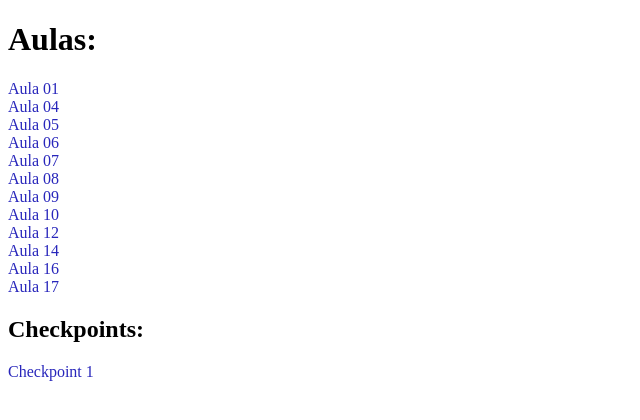
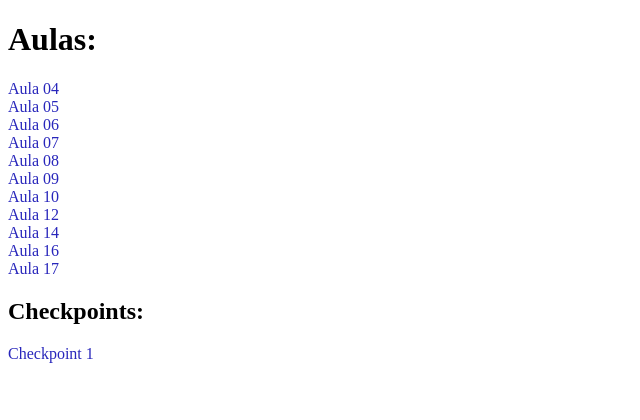
Before and after one commit to Rafael-Morales-Nardini/FrontEnd, a plain HTML site: page index.html in a window 1280 px wide. Shown: the whole page, without its empty margins (0-640 px from the left). Drawn offline with Linux system fonts and the light colour scheme.

Commit message:
Ajustes ao gitpages

```diff
--- a/index.html
+++ b/index.html
@@ -11,7 +11,6 @@
     <main>
     <h1>Aulas:</h1>
     <div class="list">
-    <a href="./Aula01/index.html">Aula 01</a>
     <a href="./Aula04/Exercicio/index.html">Aula 04</a>
     <a href="./Aula05/index.html">Aula 05</a>
     <a href="./Aula06/index.html">Aula 06</a>
```
